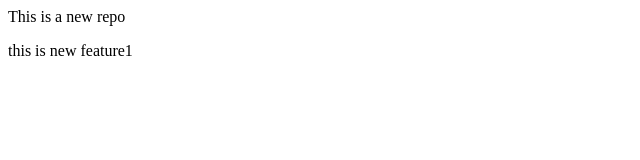
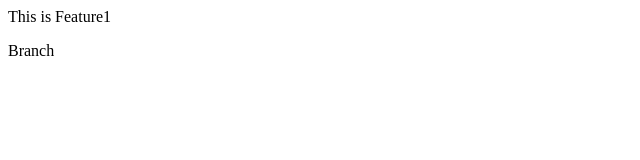
Before and after one commit to ravibaraiya0106/localrepo, a plain HTML site: page index.html in a window 1280 px wide. Shown: the whole page, without its empty margins (0-640 px from the left). Drawn offline with Linux system fonts and the light colour scheme.

Commit message:
feature1

```diff
--- a/index.html
+++ b/index.html
@@ -1,2 +1,2 @@
-<p>This is a new repo</p>
-<p>this is new feature1</p>
+<p>This is Feature1</p>
+<p>Branch</p>
```
